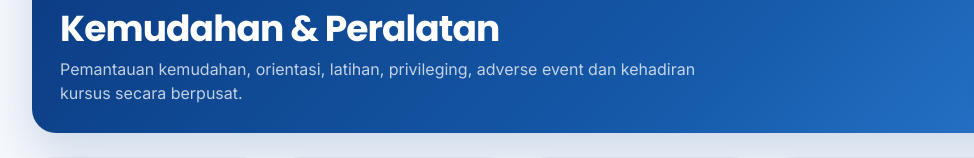
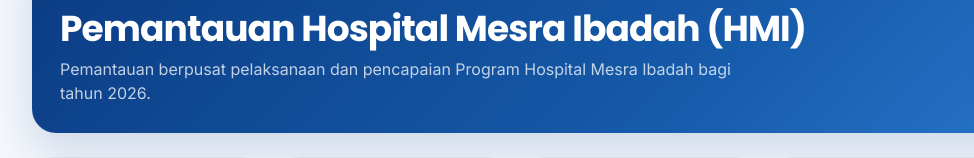
Before and after one commit to qiqin1988/retenhmi, a plain HTML site: page index.html in a window 1280 px wide. Shown: the part 171-329 px from the top of the page, 0-974 px from the left. Drawn offline with nearby package versions, Linux system fonts and the light colour scheme.

Commit message:
Tukar tajuk dashboard kepada Pemantauan HMI

```diff
--- a/index.html
+++ b/index.html
@@ -84,8 +84,8 @@
                         <span class="badge-soft"><i class="ph-fill ph-shield-check"></i> RETEN HMI</span>
                         <span class="text-xs font-semibold text-white/70">TAHUN PEMANTAUAN 2026</span>
                     </div>
-                    <h2 class="dashboard-heading text-2xl sm:text-4xl font-bold text-white tracking-tight">Kemudahan & Peralatan</h2>
-                    <p class="text-sm sm:text-base text-white/75 mt-2 max-w-2xl">Pemantauan kemudahan, orientasi, latihan, privileging, adverse event dan kehadiran kursus secara berpusat.</p>
+                    <h2 class="dashboard-heading text-2xl sm:text-4xl font-bold text-white tracking-tight">Pemantauan Hospital Mesra Ibadah (HMI)</h2>
+                    <p class="text-sm sm:text-base text-white/75 mt-2 max-w-2xl">Pemantauan berpusat pelaksanaan dan pencapaian Program Hospital Mesra Ibadah bagi tahun 2026.</p>
                 </div>
                 <div class="flex flex-wrap gap-2">
                     <button onclick="fetchTabList()" class="action-btn light"><i class="ph ph-arrows-clockwise"></i> Segar Semula</button>
```
